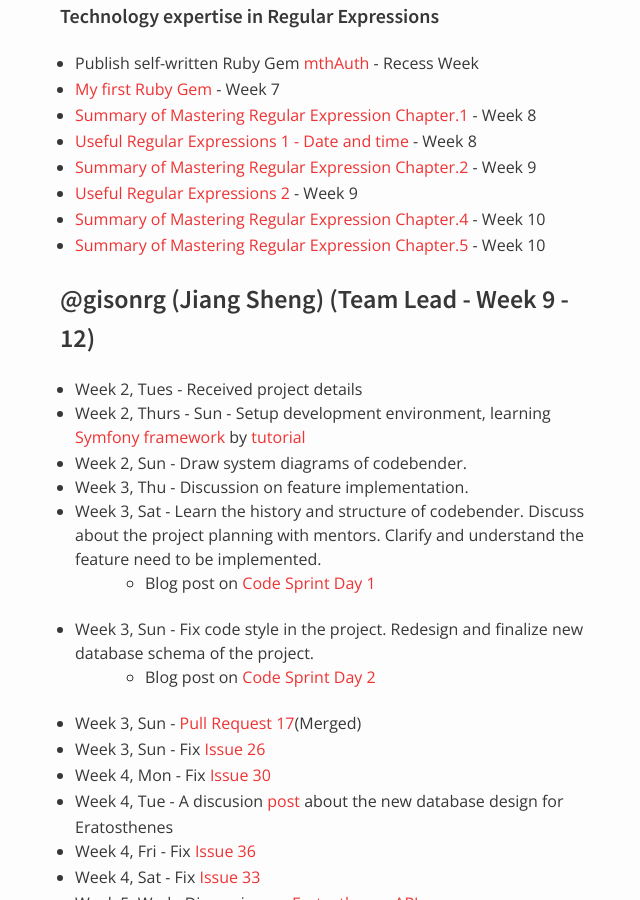
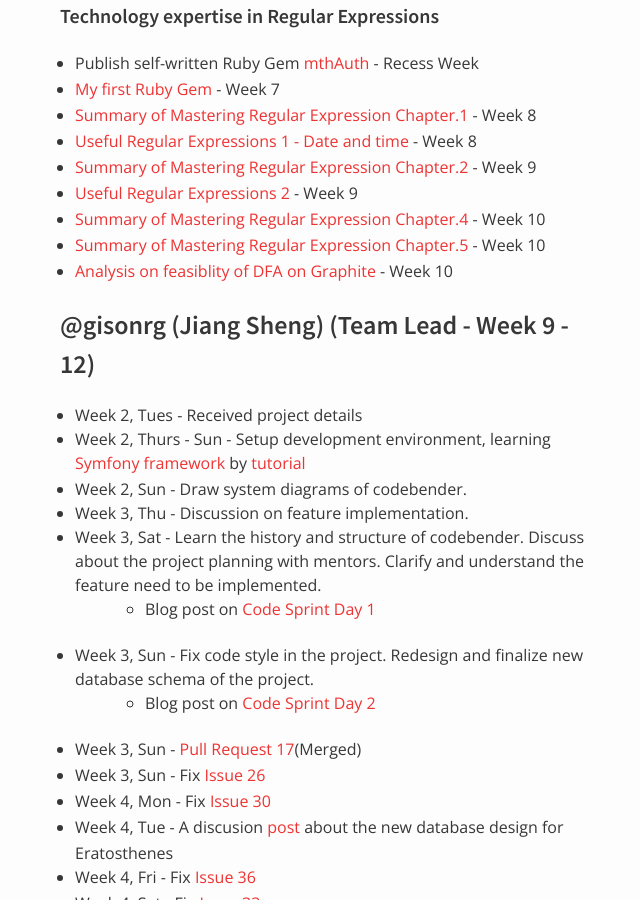
Before and after one commit to nus-oss/cs3281-AY1516S2-website, a Jekyll site: the page built from teams/codebender.md, in a window 1280 px wide and 900 px high, scrolled down 14084 px. Shown: the whole window, without its empty margins (310-950 px from the left). Built offline with Jekyll 4.4.1, drawn with Linux system fonts in a browser that asks for light colours.

Commit message:
Update codebender.md

```diff
--- a/teams/codebender.md
+++ b/teams/codebender.md
@@ -430,6 +430,7 @@
 * [Useful Regular Expressions 2](http://blog.nus.edu.sg/matanghao/2016/03/15/useful-regular-expression-2/) - Week 9
 * [Summary of Mastering Regular Expression Chapter.4](http://blog.nus.edu.sg/matanghao/2016/03/20/summary-of-mastering-regular-expressions-chapter-4/) - Week 10
 * [Summary of Mastering Regular Expression Chapter.5](http://blog.nus.edu.sg/matanghao/2016/03/20/summary-of-mastering-regular-expressions-chapter-4/) - Week 10
+* [Analysis on feasiblity of DFA on Graphite](http://blog.nus.edu.sg/matanghao/2016/03/20/summary-of-mastering-regular-expressions-chapter-4/) - Week 10
 
 ### @gisonrg (Jiang Sheng) (Team Lead - Week 9 - 12)
 * Week 2, Tues - Received project details
```
